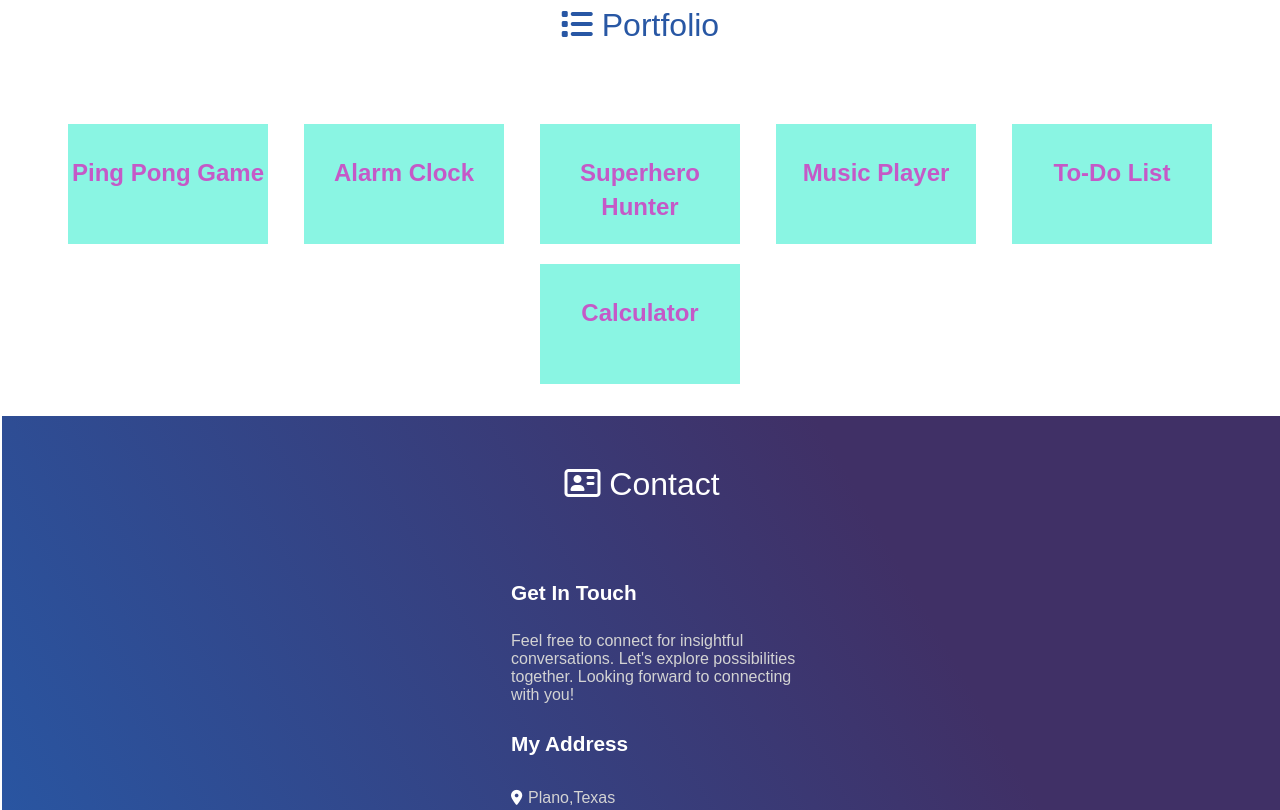
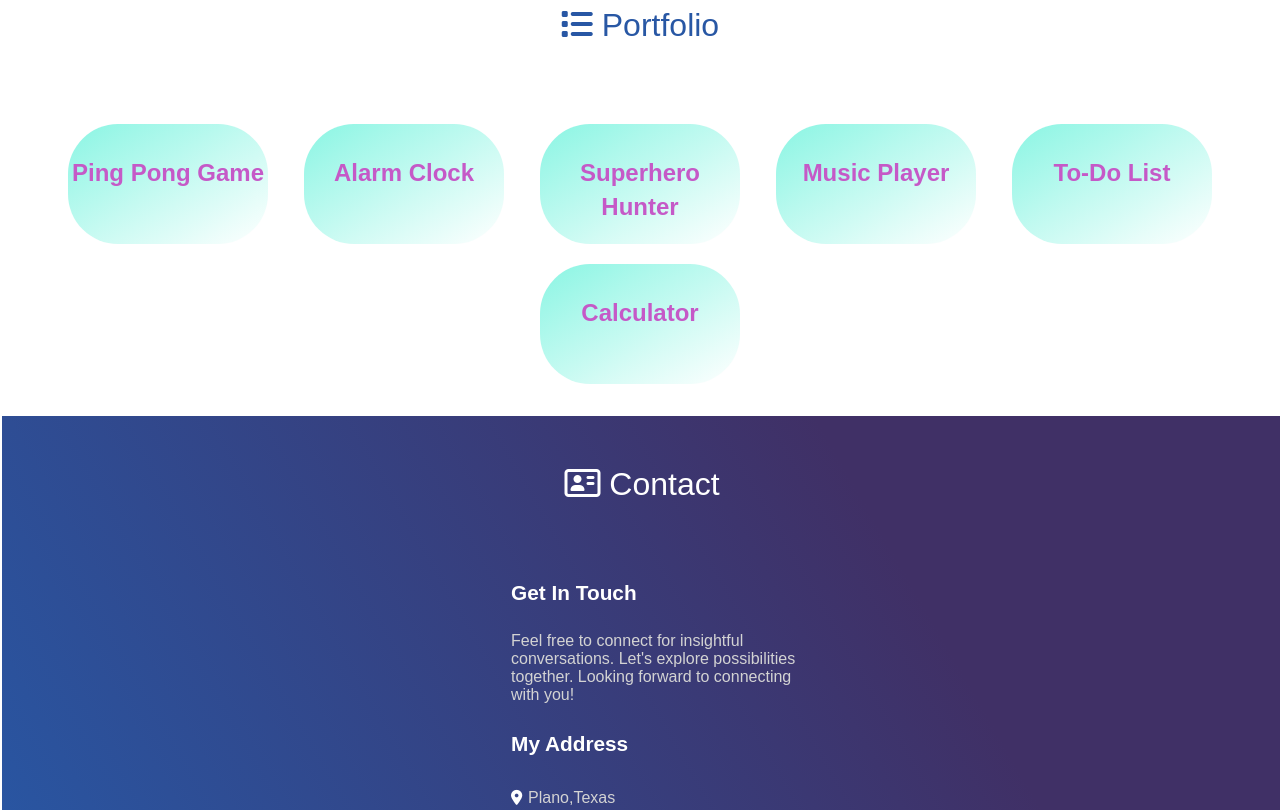
Before and after one commit to Muneet-S/resume, a plain HTML site: page index.html in a window 1280 px wide. Shown: the part 2760-3570 px from the top of the page. Drawn offline with Linux system fonts and the light colour scheme.

Commit message:
Update style.css

```diff
--- a/style.css
+++ b/style.css
@@ -248,7 +248,7 @@ section:nth-child(2n){
     background-size: cover;
     background-repeat: no-repeat;
     position: relative;
-
+    border-radius: 50px;
 }
 
 .portfolio-pics:hover{
@@ -268,6 +268,7 @@ section:nth-child(2n){
  	font-weight: bold;
     background: #8af5e3;
     text-align: center;
+    background-image: linear-gradient(to bottom right, #8af5e3, white);
 
 }
 
```
